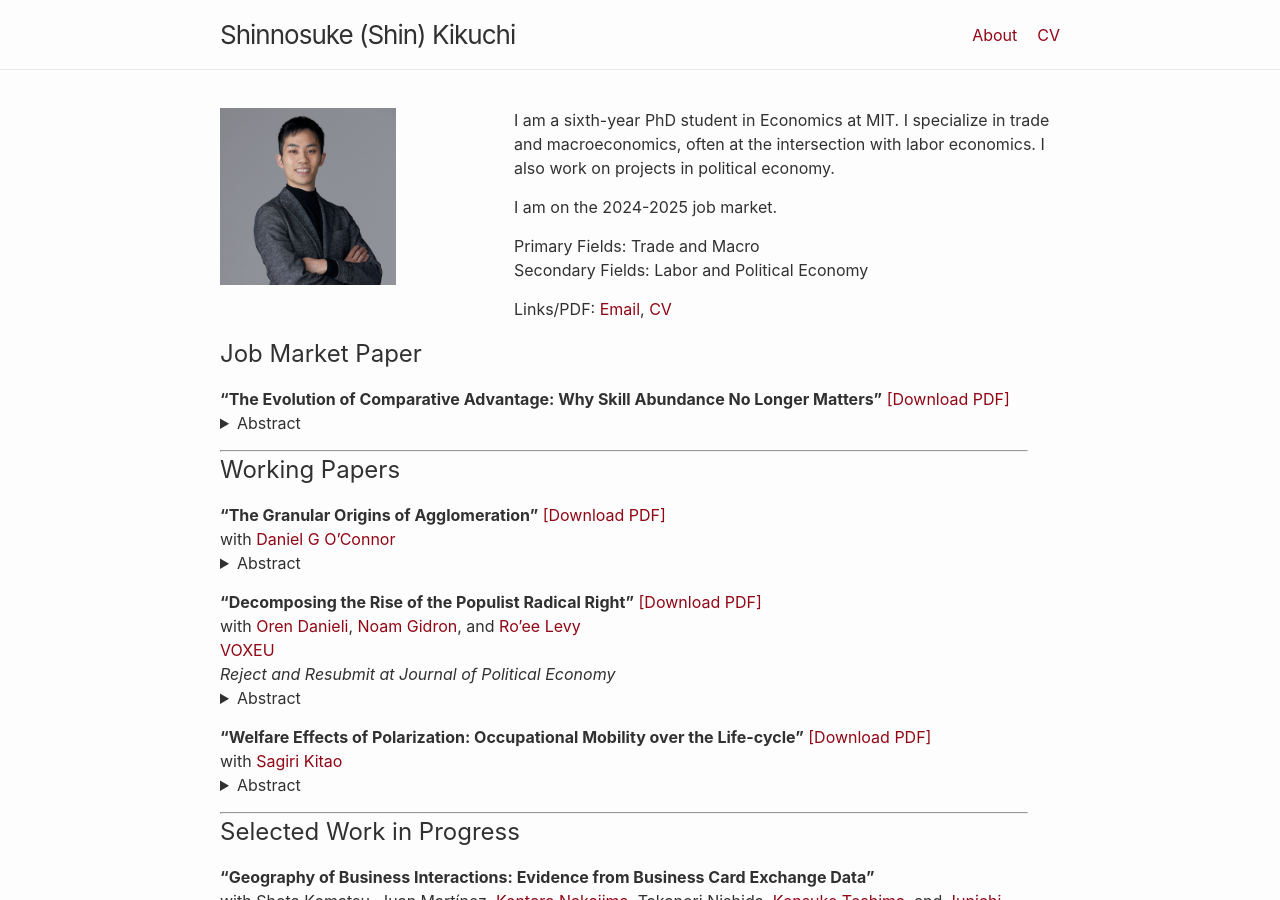
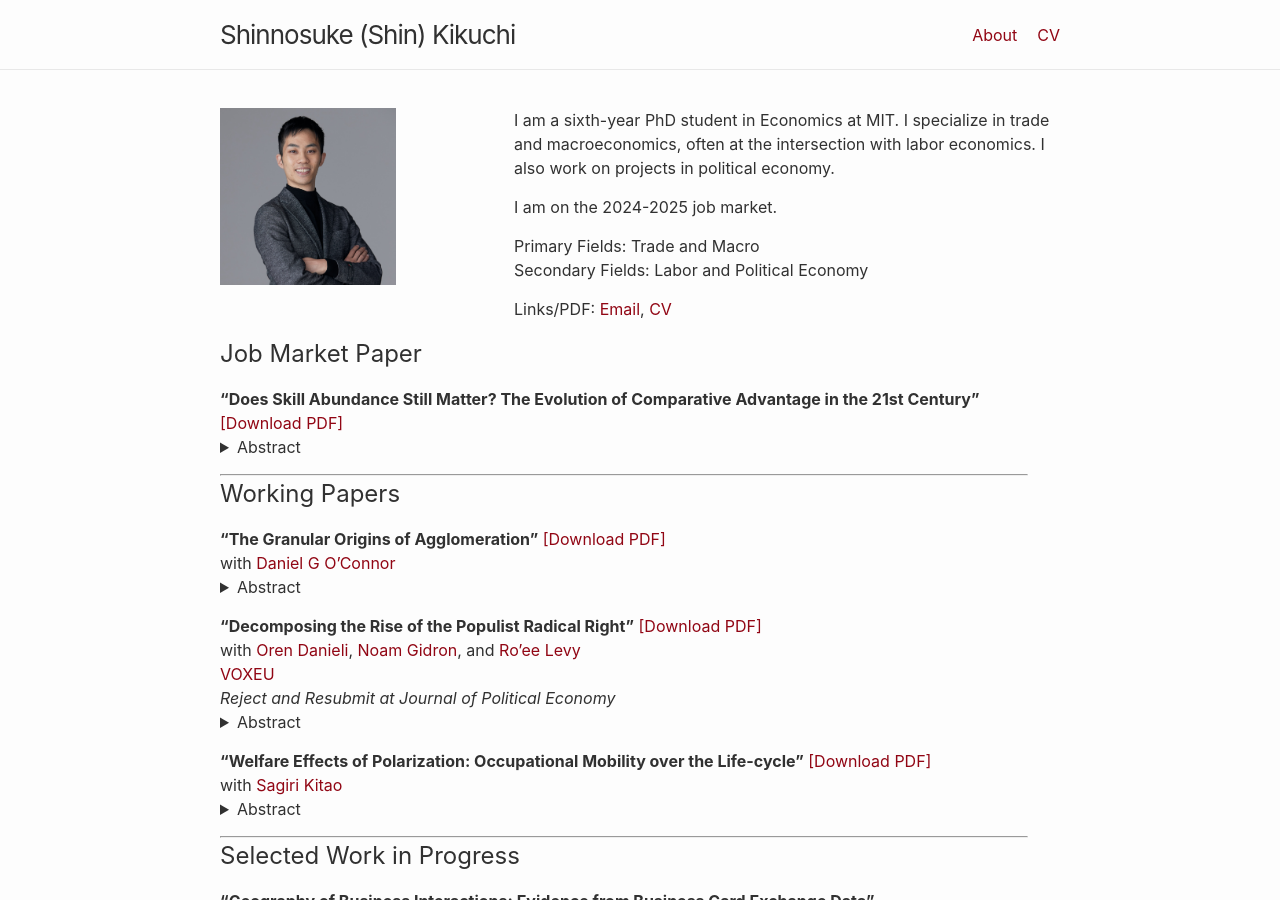
Before and after one commit to shinnkikuchi/shinnkikuchi.github.io, a Jekyll site: the page built from index.md, in a window 1280 px wide and 900 px high. Built offline with Jekyll 4.4.1, drawn with Linux system fonts in a browser that asks for light colours.

Commit message:
Update index.md

```diff
--- a/index.md
+++ b/index.md
@@ -7,10 +7,10 @@
 ---
 ## Job Market Paper
 
-**"The Evolution of Comparative Advantage: Why Skill Abundance No Longer Matters"**<a href="/files/research/KIKUCHI-skill-trade.pdf" target="_blank"> [Download PDF]</a><br>
+**"Does Skill Abundance Still Matter? The Evolution of Comparative Advantage in the 21st Century"**<a href="/files/research/KIKUCHI-skill-trade.pdf" target="_blank"> [Download PDF]</a><br>
 <details style="margin-bottom: 15px; margin-top: -15px">
 	<summary>Abstract</summary>
-	This paper shows that a country's relative skill abundance no longer implies a comparative advantage in skill-intensive sectors. Where once this empirical relationship was strong, it weakened in the 1990s and disappeared by the 2000s. The decline is most evident in countries and sectors with higher automation, with no significant variation due to offshoring. Using a multi-sector quantitative trade model incorporating both automation and offshoring, I show that automation is the most plausible driver and that skill abundance would have remained important after 2000 without automation. Automation increases skill premia in high-automation, developed countries and increases welfare globally, while offshoring has smaller, more evenly distributed welfare gains.
+	This paper documents that skill-abundant countries no longer have a comparative advantage in skill-intensive sectors. While this empirical relationship was strong, it weakened in the 1990s and disappeared by the 2000s. The decline is only evident in countries and sectors with high automation, with no significant variation due to offshoring. Using a quantitative trade model incorporating both automation and offshoring, I confirm that observed changes in automation can account for the evolution of comparative advantage while observed changes in offshoring cannot. Through the lens of the same model, automation increases skill premia in high-automation, developed countries and increases welfare globally, while offshoring has smaller, more evenly distributed welfare gains.
 </details>
 
 <hr>
```
